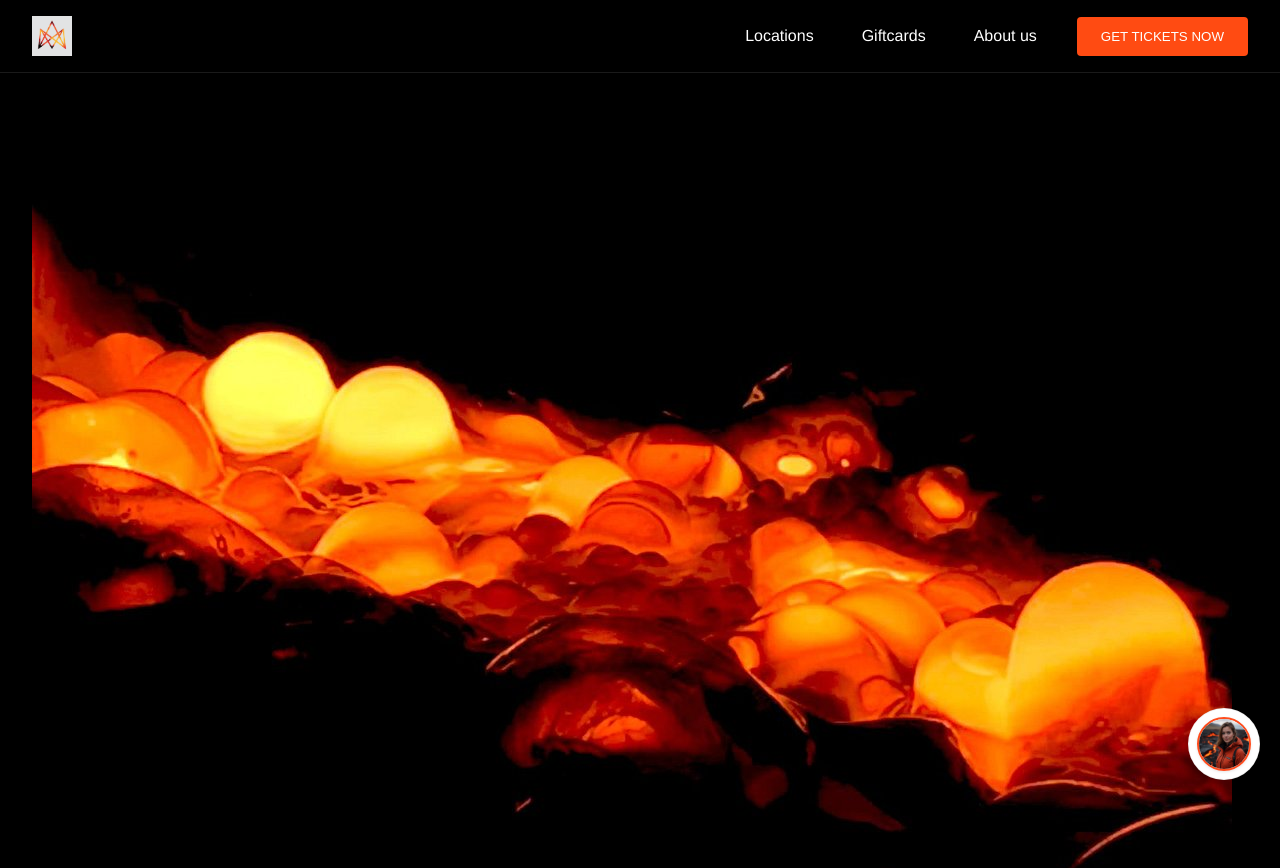
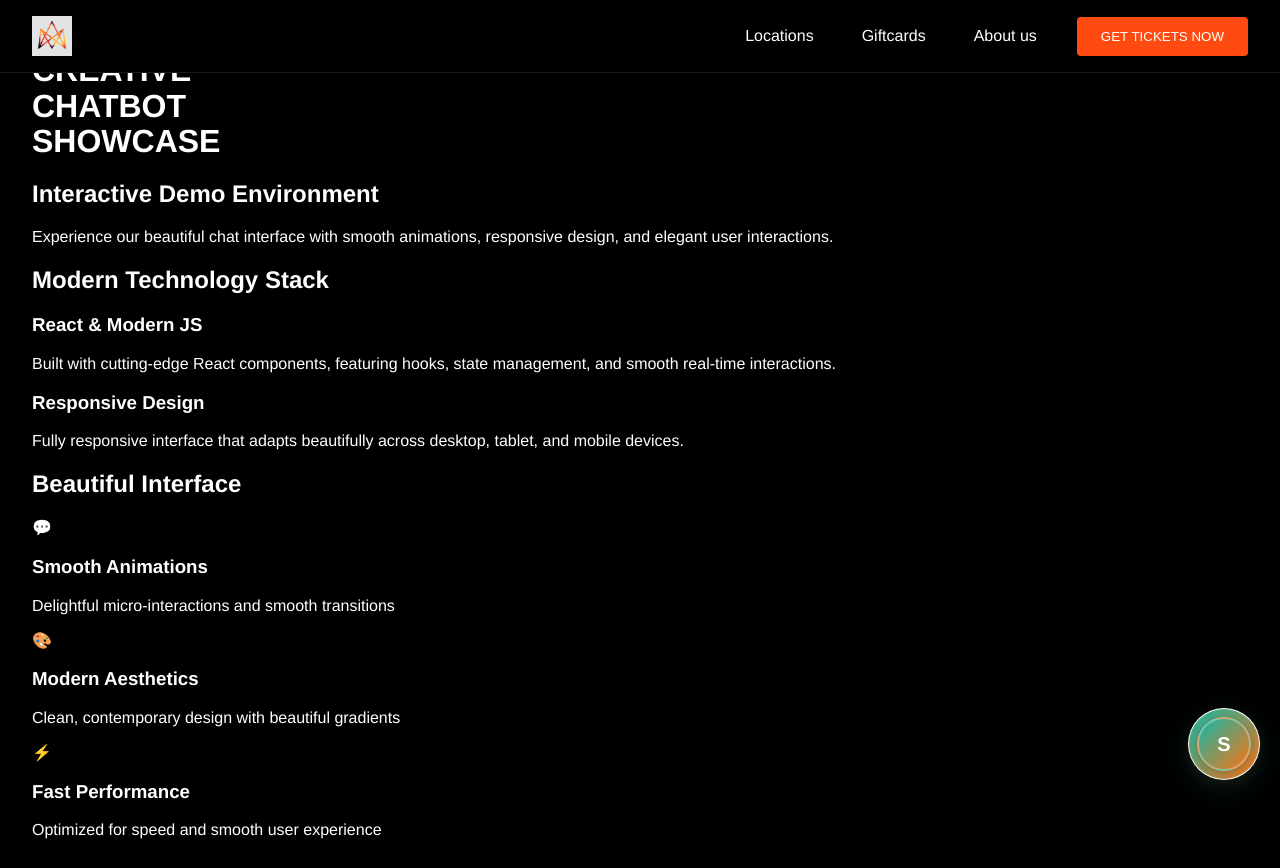
Before and after one commit to SveinnSSR/lavashow-chat-demo, a React (Create React App) app: page / in a window 1280 px wide. Shown: the top 868 px of the page. Built offline with nearby package versions, Linux system fonts and the light colour scheme.

Commit message:
remove lava show

```diff
--- a/src/components/ChatWidget.jsx
+++ b/src/components/ChatWidget.jsx
@@ -3,7 +3,7 @@ import { theme } from '../styles/theme';
 import MessageFormatter from './MessageFormatter';
 
 const ChatWidget = ({
-    webhookUrl = 'https://lavashow-chat-2024.vercel.app/chat',
+    webhookUrl = 'https://demo-chat-endpoint.vercel.app/chat',
     apiKey,
     language = 'en'
 }) => {
@@ -12,17 +12,14 @@ const ChatWidget = ({
     const [messages, setMessages] = useState([{
         type: 'bot',
         content: language === 'en' ?
-            "Hello! I'm Tinna your AI chatbot. Would you like to learn about our unique lava demonstrations, experience packages, or how to get here?" :
-            "Hæ! Ég er Tinna og er AI Spjallmenni. Hvernig get ég aðstoðað þig?"
+            "Hello! I'm Sólrún, your AI assistant. I'm here to help you explore this interactive demo and answer any questions you might have!" :
+            "Hæ! Ég er Sólrún og er AI aðstoðarmaður. Hvernig get ég aðstoðað þig?"
     }]);
     const [inputValue, setInputValue] = useState('');
     const [isTyping, setIsTyping] = useState(false);
     const [sessionId, setSessionId] = useState('');
     // Add window width tracking for responsive design
     const [windowWidth, setWindowWidth] = useState(typeof window !== 'undefined' ? window.innerWidth : 1200);
-
-    // Lava Show exact brand color
-    const brandOrange = '#FF4C1D';
 
     // Initialize session ID on component mount
     useEffect(() => {
@@ -53,22 +50,28 @@ const ChatWidget = ({
             alignItems: 'flex-start',
             gap: '8px'
         }}>
-            <img
-                src="/images/tinna.png"
-                alt="Tinna"
+            <div
                 style={{
                     width: '30px',
                     height: '30px',
                     borderRadius: '50%',
                     marginTop: '4px',
                     boxShadow: '0 2px 4px rgba(0,0,0,0.1)',
-                    objectFit: 'cover'
+                    background: 'linear-gradient(135deg, #14b8a6, #f97316)',
+                    display: 'flex',
+                    alignItems: 'center',
+                    justifyContent: 'center',
+                    color: 'white',
+                    fontSize: '14px',
+                    fontWeight: '600'
                 }}
-            />
+            >
+                S
+            </div>
             <div style={{
                 padding: '12px 16px',
                 borderRadius: '16px',
-                backgroundColor: '#f0f0f0',
+                backgroundColor: '#f8fafc',
                 display: 'flex',
                 gap: '4px',
                 alignItems: 'center',
@@ -95,6 +98,27 @@ const ChatWidget = ({
 
         setIsTyping(true);
 
+        // Demo response - replace with actual API call
+        setTimeout(() => {
+            const demoResponses = [
+                "This is a demo chatbot interface! The design features beautiful gradients and smooth animations.",
+                "I love the color scheme! It reminds me of ocean waves meeting sunset skies.",
+                "You can customize this interface to match any brand or aesthetic you prefer.",
+                "The responsive design works perfectly across all devices - desktop, tablet, and mobile!",
+                "Feel free to explore all the interactive features and smooth transitions."
+            ];
+
+            const randomResponse = demoResponses[Math.floor(Math.random() * demoResponses.length)];
+
+            setIsTyping(false);
+            setMessages(prev => [...prev, {
+                type: 'bot',
+                content: randomResponse
+            }]);
+        }, 1500);
+
+        /*
+        // Uncomment and modify for real API integration:
         try {
             const response = await fetch(webhookUrl, {
                 method: 'POST',
@@ -105,7 +129,7 @@ const ChatWidget = ({
                 body: JSON.stringify({
                     message: messageText,
                     language: language,
-                    sessionId: sessionId // Send session ID to maintain context
+                    sessionId: sessionId
                 })
             });
 
@@ -125,6 +149,7 @@ const ChatWidget = ({
                     "Ég biðst afsökunar, en ég er að lenda í vandræðum með tengingu núna. Vinsamlegast reyndu aftur eftir smá stund."
             }]);
         }
+        */
     };
 
     return (
@@ -135,15 +160,15 @@ const ChatWidget = ({
             width: isMinimized ? (windowWidth <= 768 ? '60px' : '70px') : '400px',
             height: isMinimized ? (windowWidth <= 768 ? '60px' : '70px') : 'auto',
             maxHeight: isMinimized ? 'auto' : 'calc(100vh - 40px)',
-            backgroundColor: '#FFFFFF', // White background for both states
+            backgroundColor: '#FFFFFF',
             borderRadius: isMinimized ? '50%' : '16px',
-            boxShadow: '0 4px 20px rgba(0, 0, 0, 0.15)',
-            border: '1px solid rgba(0, 0, 0, 0.05)',
-            fontFamily: theme.fonts.body,
+            boxShadow: '0 8px 32px rgba(20, 184, 166, 0.15), 0 4px 16px rgba(249, 115, 22, 0.1)',
+            border: '1px solid rgba(255, 255, 255, 0.2)',
+            fontFamily: theme?.fonts?.body || "'Helvetica Neue', Arial, sans-serif",
             overflow: 'hidden',
             transformOrigin: 'bottom right',
             transition: 'all 0.3s ease',
-            backdropFilter: 'blur(8px)',
+            backdropFilter: 'blur(12px)',
             zIndex: 9999,
             maxWidth: isMinimized ? 'auto' : '90vw'
         }}>
@@ -157,28 +182,34 @@ const ChatWidget = ({
                     justifyContent: isMinimized ? 'center' : 'center',
                     cursor: 'pointer',
                     gap: '12px',
-                    backgroundColor: '#FFFFFF', // White background for header
+                    background: isMinimized ? 'linear-gradient(135deg, #14b8a6, #f97316)' : 'linear-gradient(135deg, #f8fafc, #ffffff)',
                     width: '100%',
                     height: isMinimized ? '100%' : 'auto',
                     boxSizing: 'border-box',
                     flexDirection: 'column',
-                    boxShadow: '0 2px 4px rgba(0, 0, 0, 0.05)',
+                    boxShadow: isMinimized ? 'none' : '0 2px 4px rgba(0, 0, 0, 0.05)',
                     borderBottom: isMinimized ? 'none' : '1px solid rgba(0, 0, 0, 0.1)',
                     position: 'relative'
                 }}
             >
-                <img
-                    src="/images/tinna.png"
-                    alt="Tinna"
+                <div
                     style={{
                         height: isMinimized ? (windowWidth <= 768 ? '40px' : '50px') : '60px',
                         width: isMinimized ? (windowWidth <= 768 ? '40px' : '50px') : '60px',
                         borderRadius: '50%',
-                        objectFit: 'cover',
-                        boxShadow: isMinimized ? '0 1px 3px rgba(0, 0, 0, 0.1)' : '0 2px 4px rgba(0, 0, 0, 0.1)',
-                        border: `2px solid ${brandOrange}` // Orange border for consistency
+                        boxShadow: isMinimized ? '0 2px 8px rgba(0, 0, 0, 0.2)' : '0 2px 4px rgba(0, 0, 0, 0.1)',
+                        background: 'linear-gradient(135deg, #14b8a6, #f97316)',
+                        display: 'flex',
+                        alignItems: 'center',
+                        justifyContent: 'center',
+                        color: 'white',
+                        fontSize: isMinimized ? '20px' : '24px',
+                        fontWeight: '600',
+                        border: '2px solid rgba(255, 255, 255, 0.3)'
                     }}
-                />
+                >
+                    S
+                </div>
                 {!isMinimized && (
                     <div style={{
                         display: 'flex',
@@ -188,24 +219,27 @@ const ChatWidget = ({
                         marginTop: '4px'
                     }}>
                         <span style={{
-                            color: '#333333', // Dark text for contrast
+                            color: '#1f2937',
                             fontSize: '16px',
                             fontWeight: '600',
                         }}>
-                            Tinna
+                            Sólrún
                         </span>
                         <span style={{
-                            color: brandOrange, // Orange for brand identity
+                            background: 'linear-gradient(135deg, #14b8a6, #f97316)',
+                            WebkitBackgroundClip: 'text',
+                            WebkitTextFillColor: 'transparent',
+                            backgroundClip: 'text',
                             fontSize: '14px',
-                            fontWeight: '500'
+                            fontWeight: '600'
                         }}>
-                            LAVA SHOW
+                            AI ASSISTANT
                         </span>
                     </div>
                 )}
                 {!isMinimized && (
                     <span style={{
-                        color: '#777777', // Mid-gray for subtle contrast
+                        color: '#6b7280',
                         fontSize: '12px',
                         position: 'absolute',
                         right: '16px',
@@ -239,30 +273,40 @@ const ChatWidget = ({
                                 gap: '8px'
                             }}>
                                 {msg.type === 'bot' && (
-                                    <img
-                                        src="/images/tinna.png"
-                                        alt="Tinna"
+                                    <div
                                         style={{
                                             width: '30px',
                                             height: '30px',
                                             borderRadius: '50%',
                                             marginTop: '4px',
                                             boxShadow: '0 2px 4px rgba(0,0,0,0.1)',
-                                            objectFit: 'cover'
+                                            background: 'linear-gradient(135deg, #14b8a6, #f97316)',
+                                            display: 'flex',
+                                            alignItems: 'center',
+                                            justifyContent: 'center',
+                                            color: 'white',
+                                            fontSize: '14px',
+                                            fontWeight: '600'
                                         }}
-                                    />
+                                    >
+                                        S
+                                    </div>
                                 )}
                                 <div style={{
                                     maxWidth: '70%',
                                     padding: '12px 16px',
                                     borderRadius: '16px',
-                                    backgroundColor: msg.type === 'user' ? brandOrange : '#f0f0f0',
-                                    color: msg.type === 'user' ? 'white' : '#333333',
+                                    background: msg.type === 'user' ?
+                                        'linear-gradient(135deg, #14b8a6, #0891b2)' :
+                                        '#f8fafc',
+                                    color: msg.type === 'user' ? 'white' : '#374151',
                                     fontSize: '14px',
                                     lineHeight: '1.5',
-                                    boxShadow: '0 2px 8px rgba(0, 0, 0, 0.05)',
+                                    boxShadow: msg.type === 'user' ?
+                                        '0 4px 12px rgba(20, 184, 166, 0.3)' :
+                                        '0 2px 8px rgba(0, 0, 0, 0.05)',
                                     border: msg.type === 'user' ?
-                                        '1px solid rgba(255, 255, 255, 0.1)' :
+                                        '1px solid rgba(255, 255, 255, 0.2)' :
                                         '1px solid rgba(0, 0, 0, 0.05)'
                                 }}>
                                     {msg.type === 'bot' ? (
@@ -283,8 +327,8 @@ const ChatWidget = ({
             {!isMinimized && (
                 <div style={{
                     padding: '12px 16px',
-                    backgroundColor: 'white',
-                    borderTop: '1px solid #eee',
+                    background: 'linear-gradient(135deg, #f8fafc, #ffffff)',
+                    borderTop: '1px solid #e5e7eb',
                     display: 'flex',
                     gap: '8px'
                 }}>
@@ -296,12 +340,13 @@ const ChatWidget = ({
                         placeholder={language === 'en' ? "Type your message..." : "Skrifaðu skilaboð..."}
                         style={{
                             flex: 1,
-                            padding: '8px 16px',
-                            borderRadius: '20px',
-                            border: '1px solid #ddd',
+                            padding: '10px 16px',
+                            borderRadius: '24px',
+                            border: '2px solid #e5e7eb',
                             outline: 'none',
                             fontSize: '14px',
                             boxShadow: '0 1px 3px rgba(0, 0, 0, 0.05)',
+                            transition: 'all 0.3s ease'
                         }}
                         className="chat-input"
                     />
@@ -309,15 +354,19 @@ const ChatWidget = ({
                         onClick={handleSend}
                         disabled={isTyping}
                         style={{
-                            backgroundColor: isTyping ? '#a0a0a0' : brandOrange,
+                            background: isTyping ?
+                                'linear-gradient(135deg, #9ca3af, #6b7280)' :
+                                'linear-gradient(135deg, #14b8a6, #f97316)',
                             color: 'white',
                             border: 'none',
-                            padding: '8px 20px',
-                            borderRadius: '20px',
+                            padding: '10px 20px',
+                            borderRadius: '24px',
                             cursor: isTyping ? 'default' : 'pointer',
                             fontSize: '14px',
-                            fontWeight: '500',
-                            boxShadow: '0 2px 4px rgba(0, 0, 0, 0.1)',
+                            fontWeight: '600',
+                            boxShadow: isTyping ?
+                                'none' :
+                                '0 4px 12px rgba(20, 184, 166, 0.3)',
                             opacity: isTyping ? 0.7 : 1,
                             transition: 'all 0.3s ease'
                         }}
@@ -345,7 +394,7 @@ const ChatWidget = ({
                 .typing-dot {
                     width: 8px;
                     height: 8px;
-                    background-color: #555555; /* Darker for better visibility */
+                    background: linear-gradient(135deg, #14b8a6, #f97316);
                     border-radius: 50%;
                     display: inline-block;
                     margin: 0 1px;
@@ -365,15 +414,15 @@ const ChatWidget = ({
                 }
 
                 .chat-input:focus {
-                    border-color: ${brandOrange};
-                    box-shadow: 0 0 0 2px rgba(255, 76, 29, 0.1);
+                    border-color: #14b8a6;
+                    box-shadow: 0 0 0 3px rgba(20, 184, 166, 0.1);
                     background-color: white;
                 }
 
-                .send-button:hover {
-                    background-color: #E63E00;
+                .send-button:hover:not(:disabled) {
+                    background: linear-gradient(135deg, #0f766e, #ea580c);
                     transform: translateY(-2px);
-                    box-shadow: 0 4px 8px rgba(255, 76, 29, 0.3);
+                    box-shadow: 0 6px 16px rgba(20, 184, 166, 0.4);
                 }
 
                 @media (max-width: 768px) {
--- a/src/components/LavaShowDemo.jsx
+++ b/src/components/LavaShowDemo.jsx
@@ -1,82 +1,96 @@
 import React from 'react';
 import ChatWidget from './ChatWidget';
 
-const LavaShowDemo = () => {
+const ShowcaseDemo = () => {
   return (
-    <div className="relative bg-black text-white">
+    <div className="relative bg-white text-gray-900 min-h-screen">
       {/* Hero Section */}
       <div className="relative h-screen flex flex-col justify-center">
-        {/* Background Image */}
-        <img
-          src="/images/icelandic-lava-show.jpg"
-          alt="Lava Background"
-          className="absolute inset-0 w-full h-full object-cover opacity-30"
-        />
-
         {/* Hero Content */}
         <div className="relative px-8 pt-24 max-w-7xl mx-auto">
           <h1
-            className="text-7xl md:text-8xl lg:text-9xl font-bold mb-12 tracking-tight"
+            className="text-6xl md:text-7xl lg:text-8xl font-bold mb-12 tracking-tight text-gray-900"
             style={{
-              lineHeight: '1.1',
-              textShadow: '2px 2px 8px rgba(0, 0, 0, 0.7)'
+              lineHeight: '1.1'
             }}
           >
-            THE ONLY LIVE
+            CREATIVE
             <br />
-            LAVA SHOW
+            <span className="bg-gradient-to-r from-teal-500 via-blue-500 to-orange-400 bg-clip-text text-transparent">
+              CHATBOT
+            </span>
             <br />
-            IN THE WORLD
+            SHOWCASE
           </h1>
 
           <div className="mt-12 max-w-2xl">
-            <h2 className="text-3xl md:text-4xl font-semibold text-[#FF4B12] mb-4">
-              Welcome to Our Demo Environment
+            <h2 className="text-3xl md:text-4xl font-semibold bg-gradient-to-r from-teal-600 to-orange-500 bg-clip-text text-transparent mb-6">
+              Interactive Demo Environment
             </h2>
-            <p className="text-xl md:text-2xl text-gray-300">
-              Experience our interactive chat assistant and explore what Lava Show has to offer.
+            <p className="text-xl md:text-2xl text-gray-600 leading-relaxed">
+              Experience our beautiful chat interface with smooth animations,
+              responsive design, and elegant user interactions.
             </p>
           </div>
         </div>
       </div>
 
-      {/* Additional Content Sections */}
-      <div className="relative bg-black/90">
-        {/* Experience Section */}
+      {/* Features Sections */}
+      <div className="relative bg-gray-50">
+        {/* Technology Section */}
         <section className="py-24 px-8">
           <div className="max-w-7xl mx-auto">
-            <h2 className="text-4xl md:text-5xl font-bold mb-12 text-[#FF4B12]">
-              Experience Real Molten Lava
+            <h2 className="text-4xl md:text-5xl font-bold mb-12 bg-gradient-to-r from-teal-600 to-blue-600 bg-clip-text text-transparent">
+              Modern Technology Stack
             </h2>
             <div className="grid md:grid-cols-2 gap-12">
-              <div>
-                <h3 className="text-2xl font-semibold mb-4">Unique Demonstrations</h3>
-                <p className="text-gray-300 text-lg">
-                  Watch as our experts manipulate real molten lava, heated to over 1,000°C,
-                  creating a spectacular display of nature's raw power.
+              <div className="bg-white p-8 rounded-2xl shadow-lg">
+                <h3 className="text-2xl font-semibold mb-4 text-gray-900">React & Modern JS</h3>
+                <p className="text-gray-600 text-lg leading-relaxed">
+                  Built with cutting-edge React components, featuring hooks,
+                  state management, and smooth real-time interactions.
                 </p>
               </div>
-              <div>
-                <h3 className="text-2xl font-semibold mb-4">Interactive Learning</h3>
-                <p className="text-gray-300 text-lg">
-                  Discover the science behind volcanoes and learn about Iceland's unique
-                  geological features through our engaging presentations.
+              <div className="bg-white p-8 rounded-2xl shadow-lg">
+                <h3 className="text-2xl font-semibold mb-4 text-gray-900">Responsive Design</h3>
+                <p className="text-gray-600 text-lg leading-relaxed">
+                  Fully responsive interface that adapts beautifully across
+                  desktop, tablet, and mobile devices.
                 </p>
               </div>
             </div>
           </div>
         </section>
 
-        {/* Safety Section */}
-        <section className="py-24 px-8 bg-black/50">
+        {/* Design Section */}
+        <section className="py-24 px-8 bg-white">
           <div className="max-w-7xl mx-auto">
-            <h2 className="text-4xl md:text-5xl font-bold mb-12 text-white">
-              Safety First
+            <h2 className="text-4xl md:text-5xl font-bold mb-12 bg-gradient-to-r from-orange-500 to-pink-500 bg-clip-text text-transparent">
+              Beautiful Interface
             </h2>
-            <p className="text-xl text-gray-300 max-w-3xl">
-              Our facility is designed with state-of-the-art safety measures, ensuring
-              you can enjoy the raw power of molten lava in complete security.
-            </p>
+            <div className="grid md:grid-cols-3 gap-8">
+              <div className="text-center p-6">
+                <div className="w-16 h-16 bg-gradient-to-br from-teal-400 to-teal-600 rounded-full mx-auto mb-4 flex items-center justify-center">
+                  <span className="text-white text-2xl">💬</span>
+                </div>
+                <h3 className="text-xl font-semibold mb-2 text-gray-900">Smooth Animations</h3>
+                <p className="text-gray-600">Delightful micro-interactions and smooth transitions</p>
+              </div>
+              <div className="text-center p-6">
+                <div className="w-16 h-16 bg-gradient-to-br from-blue-400 to-blue-600 rounded-full mx-auto mb-4 flex items-center justify-center">
+                  <span className="text-white text-2xl">🎨</span>
+                </div>
+                <h3 className="text-xl font-semibold mb-2 text-gray-900">Modern Aesthetics</h3>
+                <p className="text-gray-600">Clean, contemporary design with beautiful gradients</p>
+              </div>
+              <div className="text-center p-6">
+                <div className="w-16 h-16 bg-gradient-to-br from-orange-400 to-orange-600 rounded-full mx-auto mb-4 flex items-center justify-center">
+                  <span className="text-white text-2xl">⚡</span>
+                </div>
+                <h3 className="text-xl font-semibold mb-2 text-gray-900">Fast Performance</h3>
+                <p className="text-gray-600">Optimized for speed and smooth user experience</p>
+              </div>
+            </div>
           </div>
         </section>
       </div>
@@ -87,4 +101,4 @@ const LavaShowDemo = () => {
   );
 };
 
-export default LavaShowDemo;
+export default ShowcaseDemo;
```
